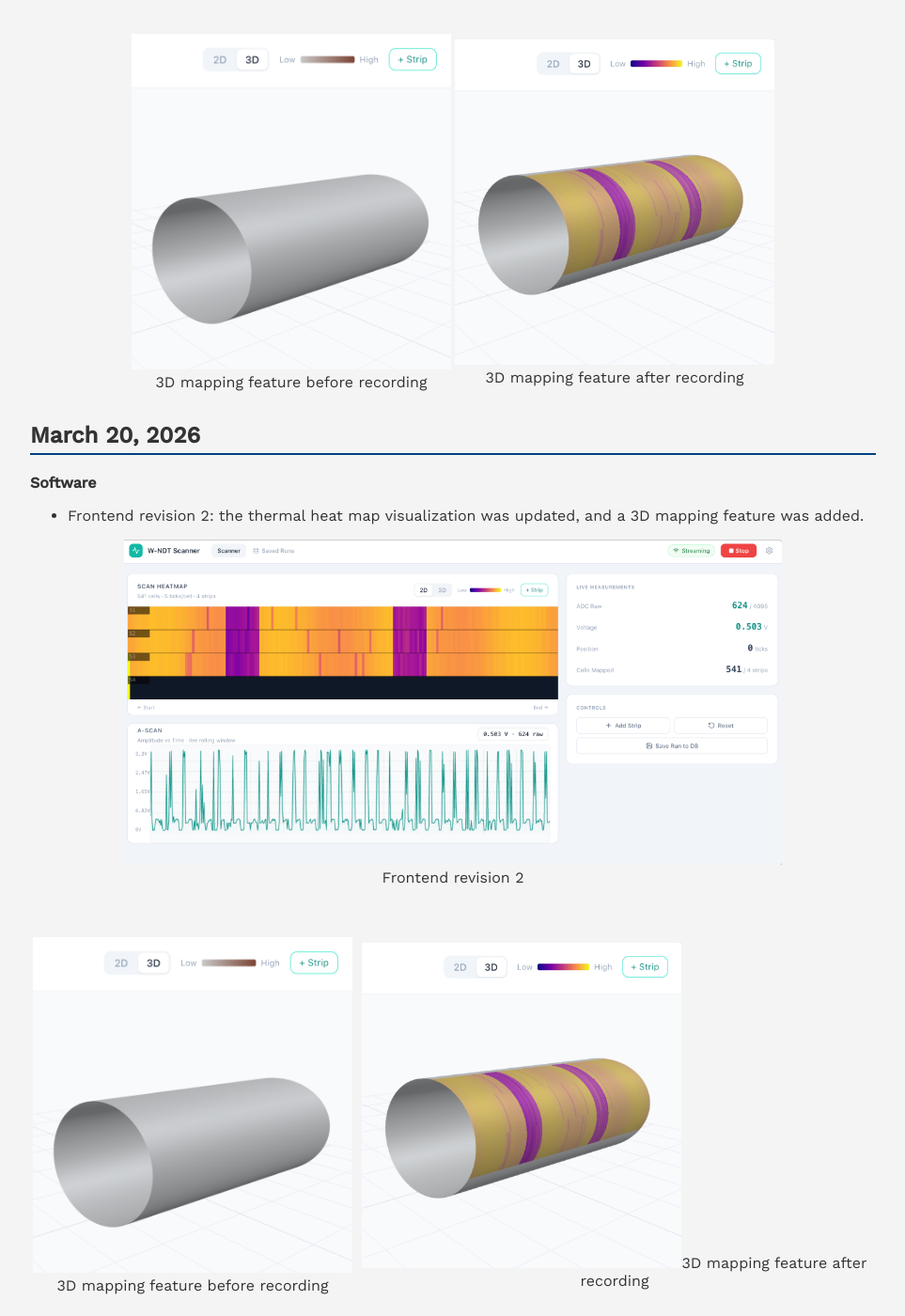
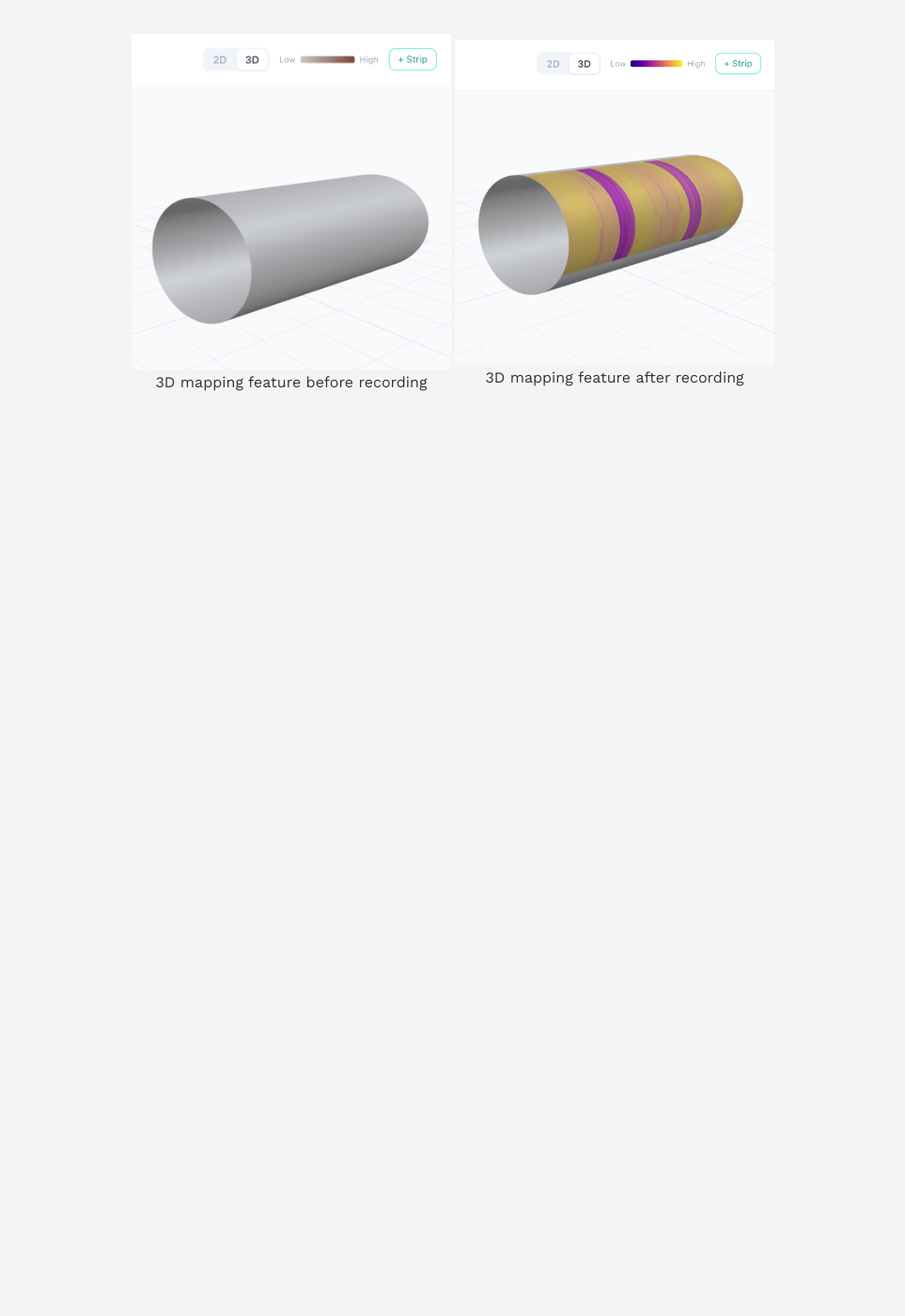
Before and after one commit to warisz/mte-capstone, a Jekyll site: the page built from meetings/mar-2026.md, in a window 1280 px wide and 1400 px high, scrolled down 8295 px. Shown: the whole window at 94% size, without its empty margins (158-1121 px from the left). Built offline with Jekyll 4.4.1, drawn with Linux system fonts in a browser that asks for light colours; after the commit the page ends 8734 px from its top, so only the background shows below that.

Commit message:
Update mar-2026.md

```diff
--- a/meetings/mar-2026.md
+++ b/meetings/mar-2026.md
@@ -158,17 +158,3 @@ title: March, 2026
 </tr>
 </table>
 </div>
-
-## March 20, 2026
-**Software**
-- Frontend revision 2: the thermal heat map visualization was updated, and a 3D mapping feature was added.
-<p align="center">
-  <img src="../images/rev-2.png" width="700"><br>Frontend revision 2
-</p>
-<br>
-<table align="center">
-<tr>
-<td align="center"><img src="../images/3d-1.png" width="340"><br>3D mapping feature before recording</td>
-<td align="center"><img src="../images/3d-2.png" width="340">3D mapping feature after recording</td>
-</tr>
-</table>
```
